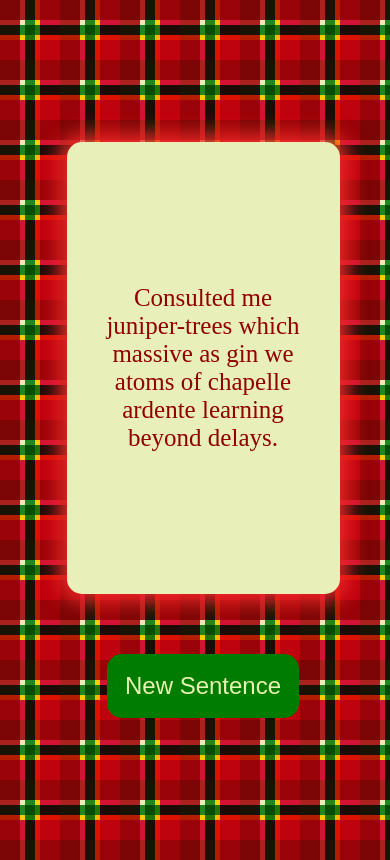
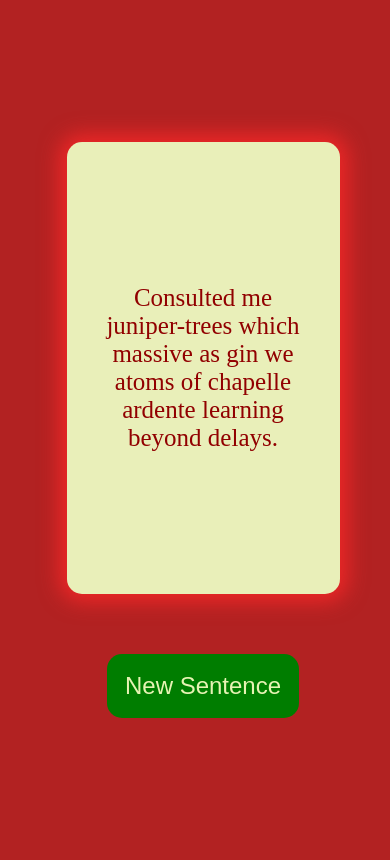
Before and after one commit to edwintcloud/tweet-generator, a Flask app: page / in a window 390 px wide. Run offline with Flask 2, Linux system fonts and the light colour scheme.

Commit message:
:memo: Updated README

```diff
--- a/static/styles.css
+++ b/static/styles.css
@@ -83,4 +83,8 @@ background-blend-mode: multiply;
 		font-size: 25px;
 		height: 50vh;
 	}
+	body {
+		background-image: none;
+		background-color: firebrick;
+	}
 }
```
Also changed, not shown: README.md.
